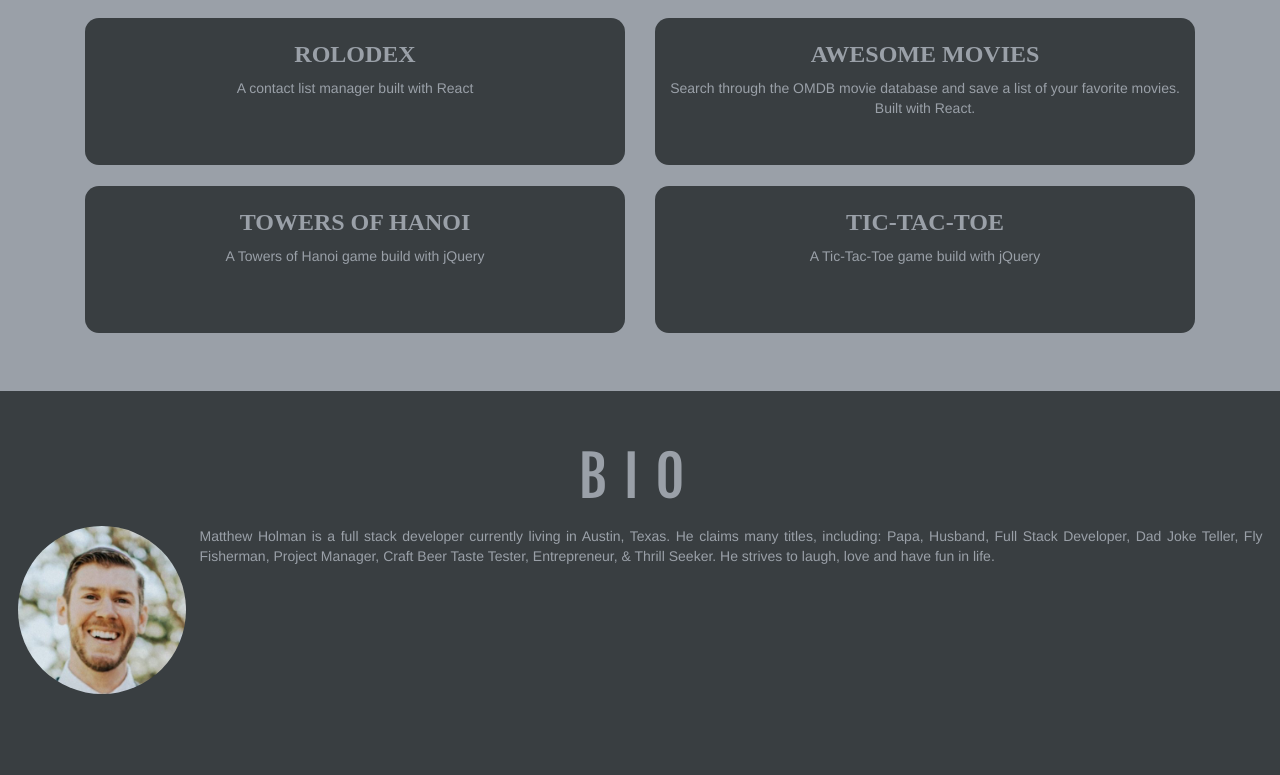
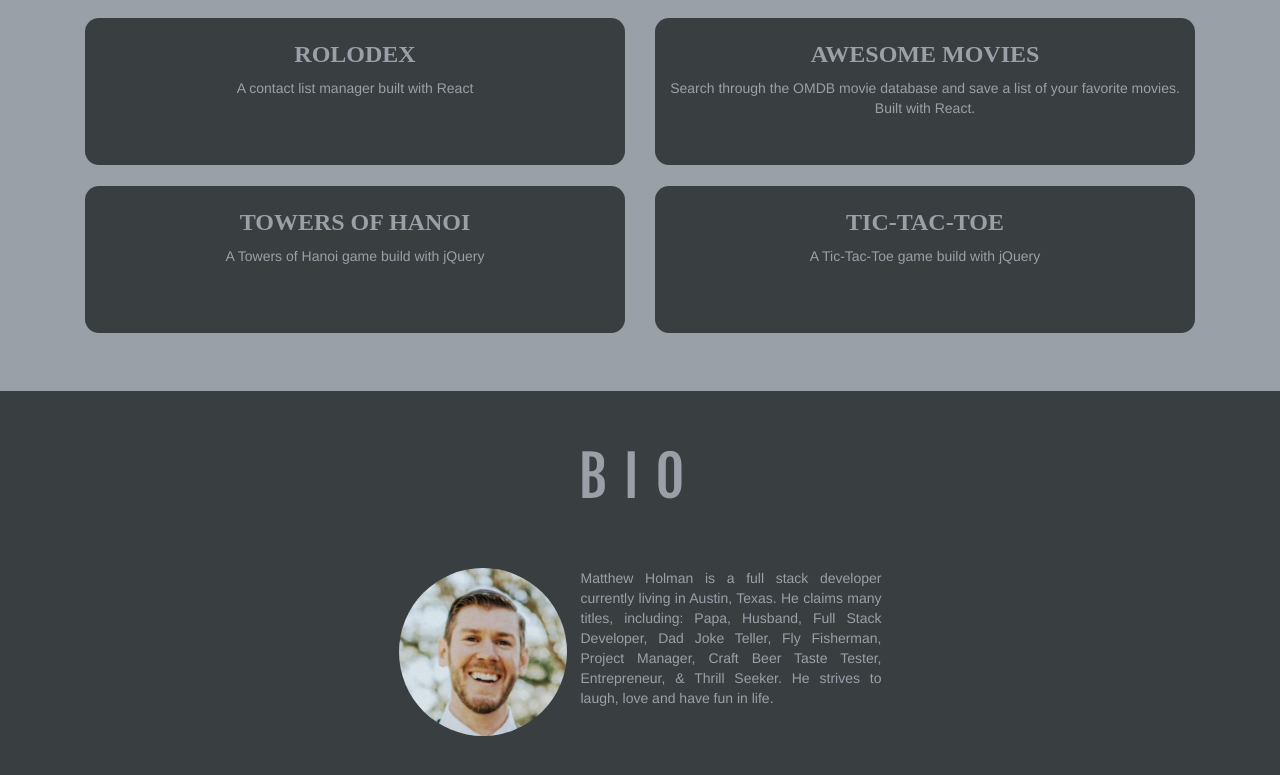
Before and after one commit to mateoholman/mvholman, a plain HTML site: page index.html in a window 1280 px wide. Shown: the part 1935-2710 px from the top of the page. Drawn offline with nearby package versions, Linux system fonts and the light colour scheme; a web font is replaced by a local one.

Commit message:
Updated bio section layout

```diff
--- a/sass/pages/_bio.scss
+++ b/sass/pages/_bio.scss
@@ -14,9 +14,9 @@
   }
 
   .card {
-    margin: 1em;
+    margin: 4em auto;
+    max-width: 35em;
     padding: .25em;
-    text-align: justify;
 
     img {
       border-radius: 50%;
@@ -25,8 +25,9 @@
       width: 12em;
     }
 
-    p {
+    #cardText {
       color: $alt-title-color;
+      text-align: justify;
     }
   }
 }
```
Also changed, not shown: stylesheets/styles.css.
